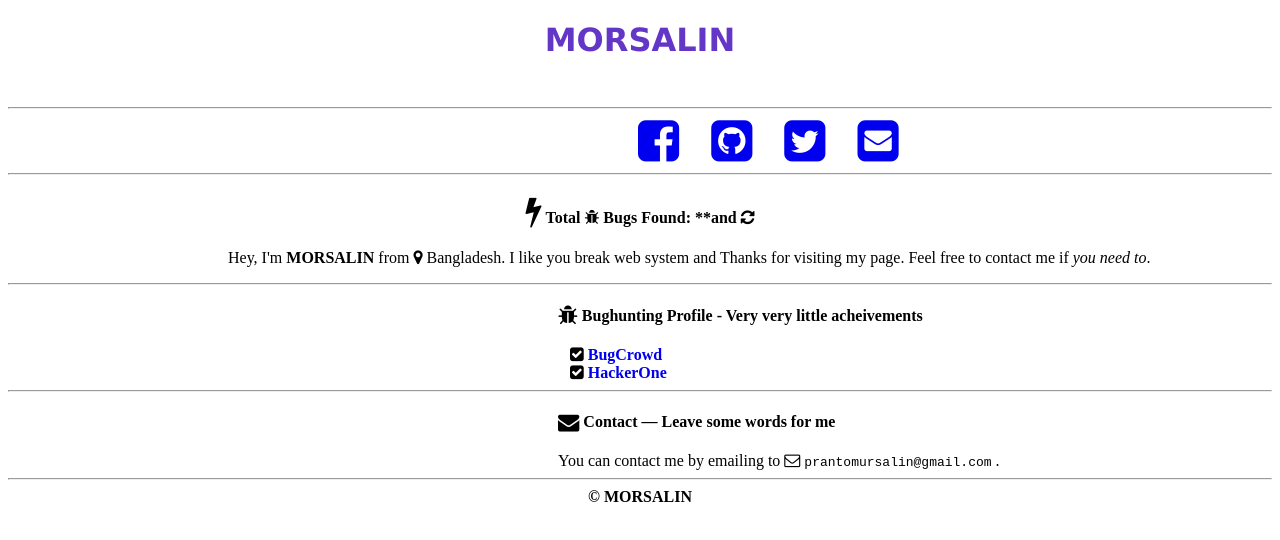
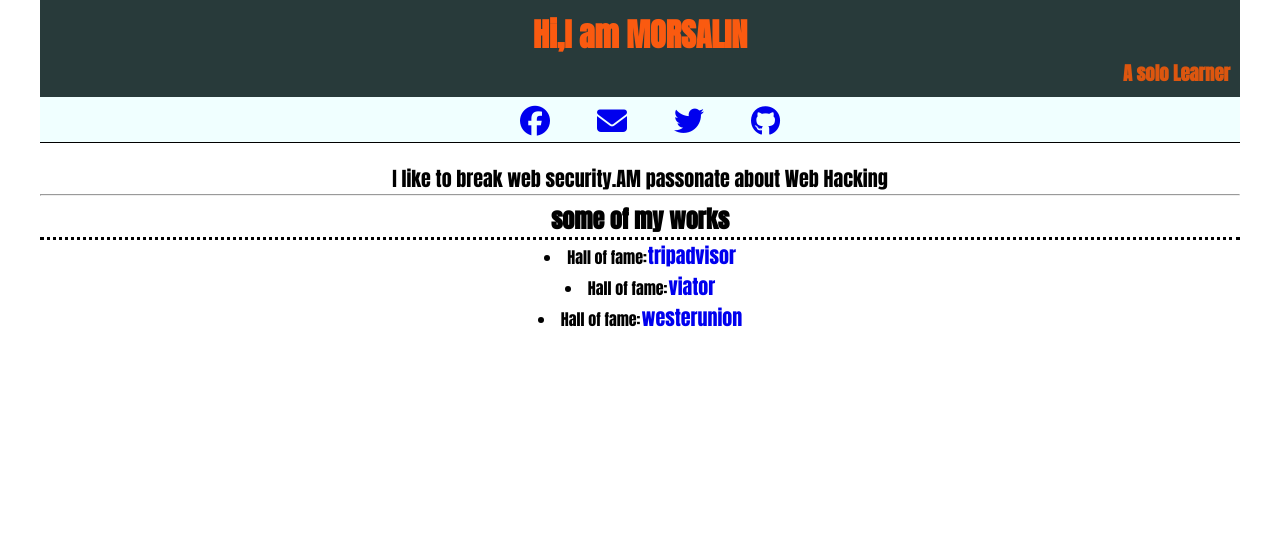
Before and after one commit to morsalin101/morsalin101.github.io, a plain HTML site: page index.html in a window 1280 px wide. Shown: the top 540 px of the page. Drawn offline with Linux system fonts and the light colour scheme.

Commit message:
Update index.html

```diff
--- a/index.html
+++ b/index.html
@@ -1,111 +1,115 @@
 <!DOCTYPE html>
 <html lang="en">
+<head>
+    <meta charset="UTF-8">
+    <meta http-equiv="X-UA-Compatible" content="IE=edge">
+    <script src="https://kit.fontawesome.com/a35a3d4889.js" crossorigin="anonymous"></script>
+    <meta name="viewport" content="width=device-width, initial-scale=1.0">
+    <title>Personal WebSite</title>
+    <style>
 
-<head itemscope itemtype="http://schema.org/WebSite">
-    <meta charset="utf-8" />
-    <meta http-equiv="content-type" content="text/html; charset=UTF-8" />
-	<link rel="canonical" href="https://morsalin.me/" itemprop="url">
-    <meta name="description" content="Morsalin's Personal Website" />
+        @import url('https://fonts.googleapis.com/css2?family=Anton&family=Oswald:wght@700&display=swap');
 
-    <meta name="viewport" content="width=device-width, initial-scale=1" />
-    <title itemprop="name">MORSALIN101</title>
-
-    <link rel="shortcut icon" href="favicon.ico" type="image/x-icon" />
-    <link rel="stylesheet" href="css/styles.css" />
-    <link rel="stylesheet" href="https://maxcdn.bootstrapcdn.com/font-awesome/4.4.0/css/font-awesome.min.css">
+        *{margin: 0;
+        padding: 0;
+    }
+    .main{
 
 
-	<script type="text/javascript">
-       var host = "zawad.me";
-    if ((host == window.location.host) && (window.location.protocol != "https:"))
-        window.location.protocol = "https";
-    </script>
-   <style>
+        max-width: 1200px;
+        margin: auto;
+        font-family: 'Anton', sans-serif;
 
-     .morsalin{
-        text-align: center;
-        font-family: Verdana, Tahoma, sans-serif;
-       font-weight: bolder;
-        color: rgb(100, 54, 200);
 
     }
-     .link_icon{
-        padding-left: 630px;
+    .morsalin{
+
+       text-align: center;
+       overflow: hidden;
+       background-color: rgb(40, 58, 58);
+       color: rgb(250, 90, 16);
+       padding: 10px;
+
     }
-     p{
-        padding-left: 220px;
+    .morsalin:hover{
+        color: rgb(236, 34, 34);
     }
-     .row1{
-        padding-left: 550px;
+    .links{
+        max-width: 1200px;
+        border-bottom: 1px solid black;
+        background-color: azure;
     }
-     .row0{
-        padding-left: 550px;
+    .icons_links{
+        padding-left: 400px;
+
     }
-     .row0 .bugcrowd {
-        text-decoration: none;
-     }
-     .row0 .hackerone{
-        text-decoration: none;
-     }
-   </style>
+    .icons_links,a{
+
+        font-size: 30px;
+        margin-left:40px;
 
 
-</head>
+     }
+     .text{
+        text-align: center;
+        margin-top: 20px;
+        font-size: 20px;
+    }
+    .achivement{
+        text-align: center;
+        padding-top: 5px;
 
-<body>
-    <div class="container">
-        <div class="offset"></div>
-        <div class="content">
-            <div class="row">
+    }
+    .achivement h2{
+        border-bottom: dotted;
+    }
+    .achivement .hof{
 
-                    <h1 class="morsalin"><strong>MORSALIN</strong></h1>
-
-                    <br/>
-                    <hr>
-                <div class="link_icon">
-
-                    <a target="_blank" href="https://www.facebook.com/dead.morsalin101"><i class="fa fa-facebook-square fa-3x"></i></a>&nbsp;&nbsp;&nbsp;&nbsp;&nbsp;&nbsp;&nbsp;
-                    <a target="_blank" href="https://github.com/@morsalin101"><i class="fa fa-github-square fa-3x"></i></a>&nbsp;&nbsp;&nbsp;&nbsp;&nbsp;&nbsp;&nbsp;
-		 <a target="_blank" href="https://twitter.com/morsalin_101"><i class="fa fa-twitter-square fa-3x"></i></a>&nbsp;&nbsp;&nbsp;&nbsp;&nbsp;&nbsp;&nbsp;
-                   <a target="_blank" href="mailto:=prantomursalin@gmail.com"><i class="fa fa-envelope-square fa-3x"></i></a>&nbsp;&nbsp;&nbsp;&nbsp;&nbsp;&nbsp;&nbsp;
-
-                </div>
-                <hr>
-		    <center><h4><i class="fa fa-bolt fa-2x"></i>&nbsp;Total <i class="fa fa-bug"></i>&nbsp;Bugs Found: <b>**and <i class="fa fa-refresh"></i></b></h4></center>
-            </div class="description">
-                  <p>Hey, I'm <strong>MORSALIN</strong> from <i class="fa fa-map-marker"></i> Bangladesh. I like you break web system and Thanks for visiting my page. Feel free to contact me if <em>you need to</em>.
-                  </p>
-            </div>
-            <hr>
-<div class="row0">
-
-		<h4><i class="fa fa-bug fa-lg"></i> Bughunting Profile <span class="small">- Very very little acheivements</span></h4>
-		&nbsp;&nbsp;&nbsp;<i class="fa fa-check-square"></i>&nbsp;<a class="bugcrowd" href="https://bugcrowd.com/morsalin101"><b>BugCrowd</b></a><br/>
-		&nbsp;&nbsp;&nbsp;<i class="fa fa-check-square"></i>&nbsp;<a class="hackerone" href="https://hackerone.com/morsalin101"><b>HackerOne</b></a><br/>
-
-	</div>
-    <hr>
-     <div class="row1">
-
-                <h4><i class="fa fa-envelope fa-lg"></i> Contact <span class="small">— Leave some words for me</span></h4>
-                You can contact me by emailing to <i class="fa fa-envelope-o"></i> <code>prantomursalin@gmail.com</code> .
-     </div>
-            <div class="row">
-                <hr>
-                <div class="footer">
-				  <center>
-					<!--<span class="small">- Design inspired from <a href="https://minhazulhaque.com/">Md. Minhazul Haque</a></span><br>-->
-                    <b> &copy; MORSALIN</b>
-				  </center>
-                </div>
-            </div>
-        </div>
-        <div class="offset"></div>
-    </div>
+        font-size: 20px;
+        text-decoration: none;
+        margin: auto;
+        padding-left: 1px;
+    }
+    footer{
+        text-align: center;
+        margin-top: 1300px;
+    }
 
 
 
 
+
+    </style>
+</head>
+<body>
+    <div class="main">
+     <div class="morsalin">
+       <h1> Hi,I am MORSALIN</h1>
+        <h3 style="color: rgb(220, 86, 15); float: right;">A solo Learner</h3>
+    </div>
+    <div class="links">
+    <div class="icons_links">
+        <a target="blank" href="#"><i class="fa-brands fa-facebook"></i></a>
+        <a target="blank" href="#"><i class="fa-solid fa-envelope"></i></a>
+        <a target="blank" href="#"><i class="fa-brands fa-twitter"></i></a>
+        <a target="blank" href="#"><i class="fa-brands fa-github"></i></a>
+    </div>
+   </div>
+
+    <div class="text">
+    <p>I like to break web security.AM passonate about Web Hacking</p>
+   <hr>
+</div>
+    <div class="achivement">
+        <h2>some of my works</h2>
+        <li>Hall of fame:<a class="hof" href="https://bugcrowd.com/tripadvisor-bb-og/hall-of-fame">tripadvisor</a></li>
+        <li>Hall of fame:<a class="hof" href="https://bugcrowd.com/tripadvisor-bb-og/hall-of-fame">viator</a></li>
+        <li>Hall of fame:<a class="hof" href="https://bugcrowd.com/tripadvisor-bb-og/hall-of-fame">westerunion</a></li>
+    </div>
+
+<footer>
+   &copy;copyright
+</footer>
+    </div>
 </body>
-
 </html>
```
Lines whose indentation alone changed are shown as unchanged.
